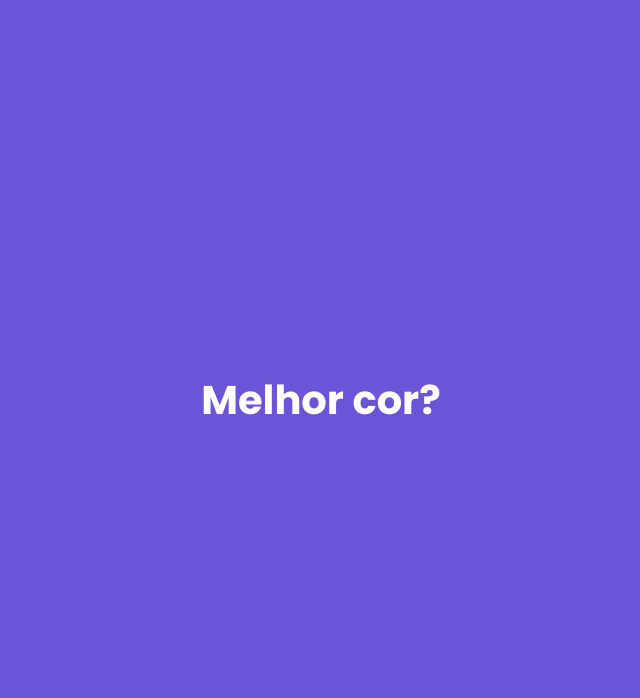
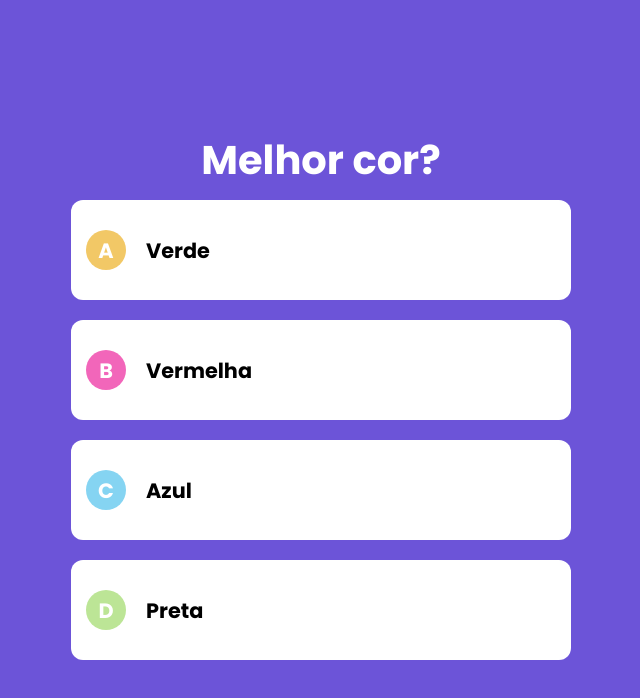
Before and after one commit to Bruno-Cesar123/quiz_next, a Next.js app: page / in a window 1280 px wide. Shown: the top 698 px of the page, without its empty margins (319-959 px from the left). Built offline with nearby package versions, Linux system fonts and the light colour scheme.

Commit message:
feat: question component

```diff
--- /dev/null
+++ b/src/components/Answer.tsx
@@ -0,0 +1,45 @@
+import AnswerModel from '../model/answer'
+import styles from '../styles/Answer.module.css'
+
+interface AnswerProps {
+  value: AnswerModel
+  index: number
+  letter: string
+  colorLetter: string
+  onResponse: (index: number) => void
+}
+
+export default function Answer(props: AnswerProps) {
+  const answer = props.value
+  return (
+    <div className={styles.answer} onClick={() => props.onResponse(props.index)}>
+      <div className={styles.contentAnswer}>
+        {!answer.revealed ? (
+          <div className={styles.front}>
+            <div className={styles.letter} style={{ backgroundColor: props.colorLetter }}>
+              {props.letter}
+            </div>
+            <div className={styles.value}>
+              {answer.value}
+            </div>
+          </div>
+        ) : (
+          <div className={styles.back}>
+            {answer.certain ? (
+              <div className={styles.certain}>
+                <div>A resposta certa é...</div>
+                <div className={styles.value}>{answer.value}</div>
+              </div>
+            ) : (
+              <div className={styles.wrong}>
+                <div>A resposta informada está errada...</div>
+                <div className={styles.value}>{answer.value}</div>
+              </div>
+            )}
+          </div>
+        )}
+
+      </div>
+    </div>
+  )
+}
--- a/src/components/Question.tsx
+++ b/src/components/Question.tsx
@@ -1,17 +1,42 @@
 import QuestionModel from "../model/question";
 import styles from '../styles/Question.module.css'
+import Answer from "./Answer";
 import Statement from "./Statement";
+
+const letters = [
+  { value: 'A', color: '#f2c866' },
+  { value: 'B', color: '#f266ba' },
+  { value: 'C', color: '#85d4f2' },
+  { value: 'D', color: '#bce596' }
+]
 
 interface QuestionProps {
   value: QuestionModel
+  onResponse: (index: number) => void
 }
 
 export default function Question(props: QuestionProps) {
   const question = props.value
 
+  function renderAnswers() {
+    return question.answers.map((answer, i) => {
+      return (
+        <Answer
+          key={i}
+          value={answer}
+          index={i}
+          letter={letters[i].value}
+          colorLetter={letters[i].color}
+          onResponse={props.onResponse}
+        />
+      )
+    })
+  }
+
   return (
     <div className={styles.question}>
       <Statement text={question.statement} />
+      {renderAnswers()}
     </div>
   )
 }
--- a/src/pages/index.tsx
+++ b/src/pages/index.tsx
@@ -1,14 +1,21 @@
+import { useState } from 'react'
 import Question from '../components/Question'
 import AnswerModel from '../model/answer'
 import QuestionModel from '../model/question'
 
+const questionMoc = new QuestionModel(1, 'Melhor cor?', [
+  AnswerModel.wrong('Verde'),
+  AnswerModel.wrong('Vermelha'),
+  AnswerModel.wrong('Azul'),
+  AnswerModel.certain('Preta')
+])
+
 export default function Home() {
-  const questionTest = new QuestionModel(1, 'Melhor cor?', [
-    AnswerModel.wrong('Verde'),
-    AnswerModel.wrong('Vermelha'),
-    AnswerModel.wrong('Azul'),
-    AnswerModel.certain('Preta')
-  ])
+  const [question, setQuestion] = useState(questionMoc)
+
+  function handleOnResponse (index: number) {
+    setQuestion(question.answerWith(index))
+  }
   return (
     <div style={{
       display: 'flex',
@@ -16,7 +23,7 @@ export default function Home() {
       alignItems: 'center',
       height: '100vh'
     }}>
-      <Question value={questionTest} />
+      <Question value={question} onResponse={handleOnResponse} />
     </div>
   )
 }
--- /dev/null
+++ b/src/styles/Answer.module.css
@@ -0,0 +1,67 @@
+.answer {
+  display: flex;
+  width: 80%;
+  min-width: 500px;
+  height: 100px;
+  margin: 10px;
+}
+
+.contentAnswer {
+  position: relative;
+  display: flex;
+  flex: 1;
+}
+
+.front, .back {
+  position: absolute;
+  display: flex;
+  height: 100%;
+  width: 100%;
+}
+
+.front {
+  align-items: center;
+  border-radius: 12px;
+  padding: 15px;
+  background-color: #fff;
+  color: #000;
+}
+
+.back > div {
+  display: flex;
+  flex-direction: column;
+  justify-content: center;
+  align-items: center;
+  flex: 1;
+  border-radius: 12px;
+}
+
+.certain {
+  background-color: #2baa6d;
+}
+
+.wrong {
+  background-color: #e44a4c;
+}
+
+.certain .value, .wrong .value {
+  font-size: 1.5rem;
+}
+
+.letter {
+  display: flex;
+  justify-content: center;
+  align-items: center;
+  height: 40px;
+  width: 40px;
+  border-radius: 20px;
+  font-size: 1.3rem;
+  font-weight: 700;
+  margin-right: 20px;
+  color: #fff;
+}
+
+.value {
+  font-size: 1.3rem;
+  font-weight: 700;
+}
```
